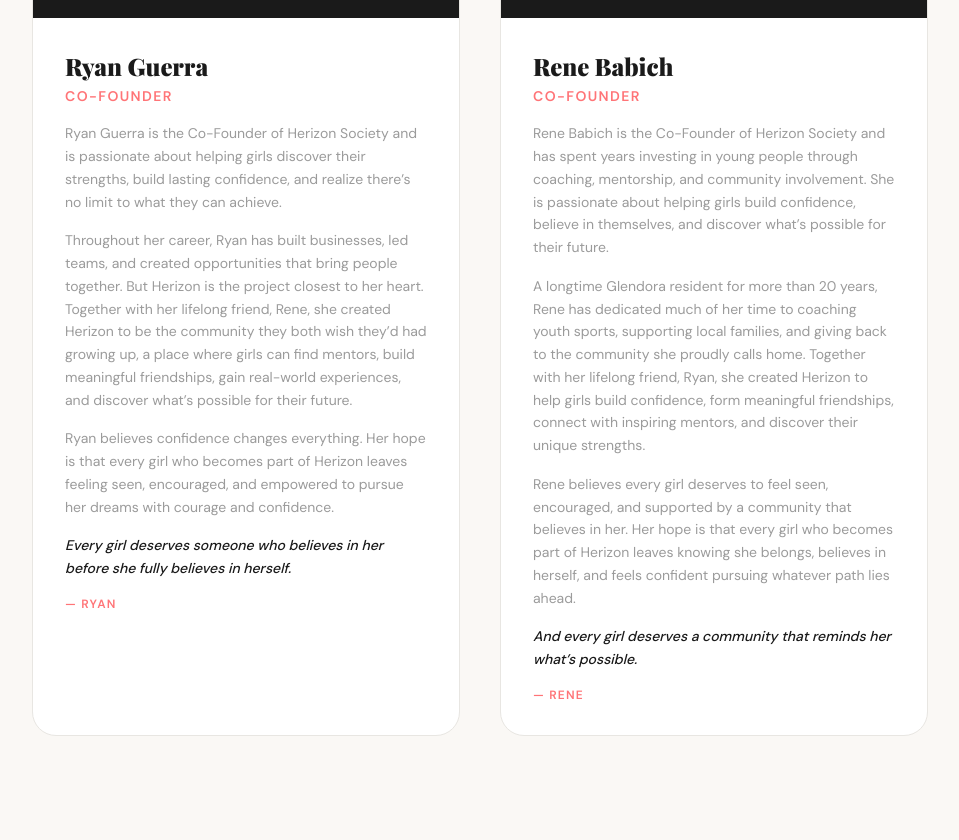
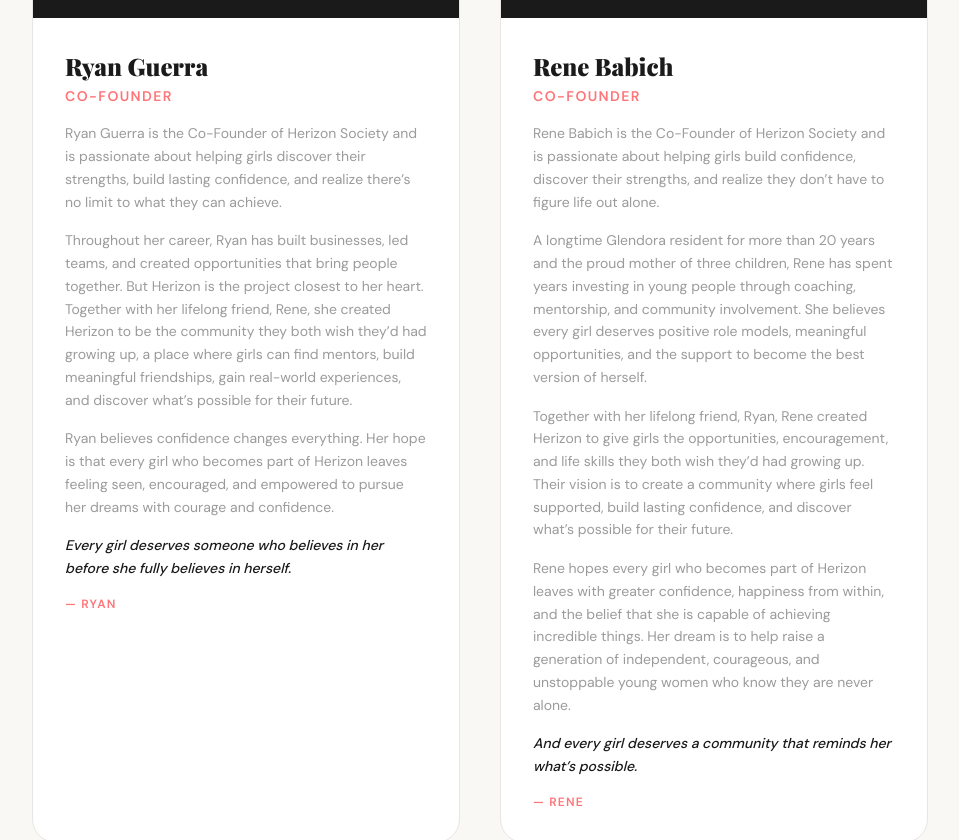
Before and after one commit to flourishprosper/herizonsociety-website, a Next.js app: page /about in a window 1280 px wide. Shown: the part 5640-6480 px from the top of the page, without its empty margins (160-1119 px from the left). Built offline with nearby package versions, Linux system fonts and the light colour scheme; a web font is replaced by a local one.

Commit message:
Revise Rene bio on About page

```diff
--- a/src/app/about/page.tsx
+++ b/src/app/about/page.tsx
@@ -347,18 +347,21 @@ export default function AboutPage() {
                 </p>
                 <div className="space-y-4 text-[#9B9B9B] text-sm leading-relaxed">
                   <p>
-                    Rene Babich is the Co-Founder of Herizon Society and has spent years investing in young people through coaching, mentorship, and community involvement. She is passionate about helping girls build confidence, believe in themselves, and discover what&rsquo;s possible for their future.
+                    Rene Babich is the Co-Founder of Herizon Society and is passionate about helping girls build confidence, discover their strengths, and realize they don&rsquo;t have to figure life out alone.
                   </p>
                   <p>
-                    A longtime Glendora resident for more than 20 years, Rene has dedicated much of her time to coaching youth sports, supporting local families, and giving back to the community she proudly calls home. Together with her lifelong friend, Ryan, she created Herizon to help girls build confidence, form meaningful friendships, connect with inspiring mentors, and discover their unique strengths.
+                    A longtime Glendora resident for more than 20 years and the proud mother of three children, Rene has spent years investing in young people through coaching, mentorship, and community involvement. She believes every girl deserves positive role models, meaningful opportunities, and the support to become the best version of herself.
                   </p>
                   <p>
-                    Rene believes every girl deserves to feel seen, encouraged, and supported by a community that believes in her. Her hope is that every girl who becomes part of Herizon leaves knowing she belongs, believes in herself, and feels confident pursuing whatever path lies ahead.
+                    Together with her lifelong friend, Ryan, Rene created Herizon to give girls the opportunities, encouragement, and life skills they both wish they&rsquo;d had growing up. Their vision is to create a community where girls feel supported, build lasting confidence, and discover what&rsquo;s possible for their future.
+                  </p>
+                  <p>
+                    Rene hopes every girl who becomes part of Herizon leaves with greater confidence, happiness from within, and the belief that she is capable of achieving incredible things. Her dream is to help raise a generation of independent, courageous, and unstoppable young women who know they are never alone.
                   </p>
                   <p className="text-[#1A1A1A] font-medium italic mt-4">
                     And every girl deserves a community that reminds her what&rsquo;s possible.
                   </p>
-                  <p className="text-[#FF7477] font-semibold text-xs uppercase tracking-widest">— Rene</p>
+                  <p className="text-[#FF7477] font-semibold text-xs uppercase tracking-widest">— RENE</p>
                 </div>
               </div>
             </div>
```
